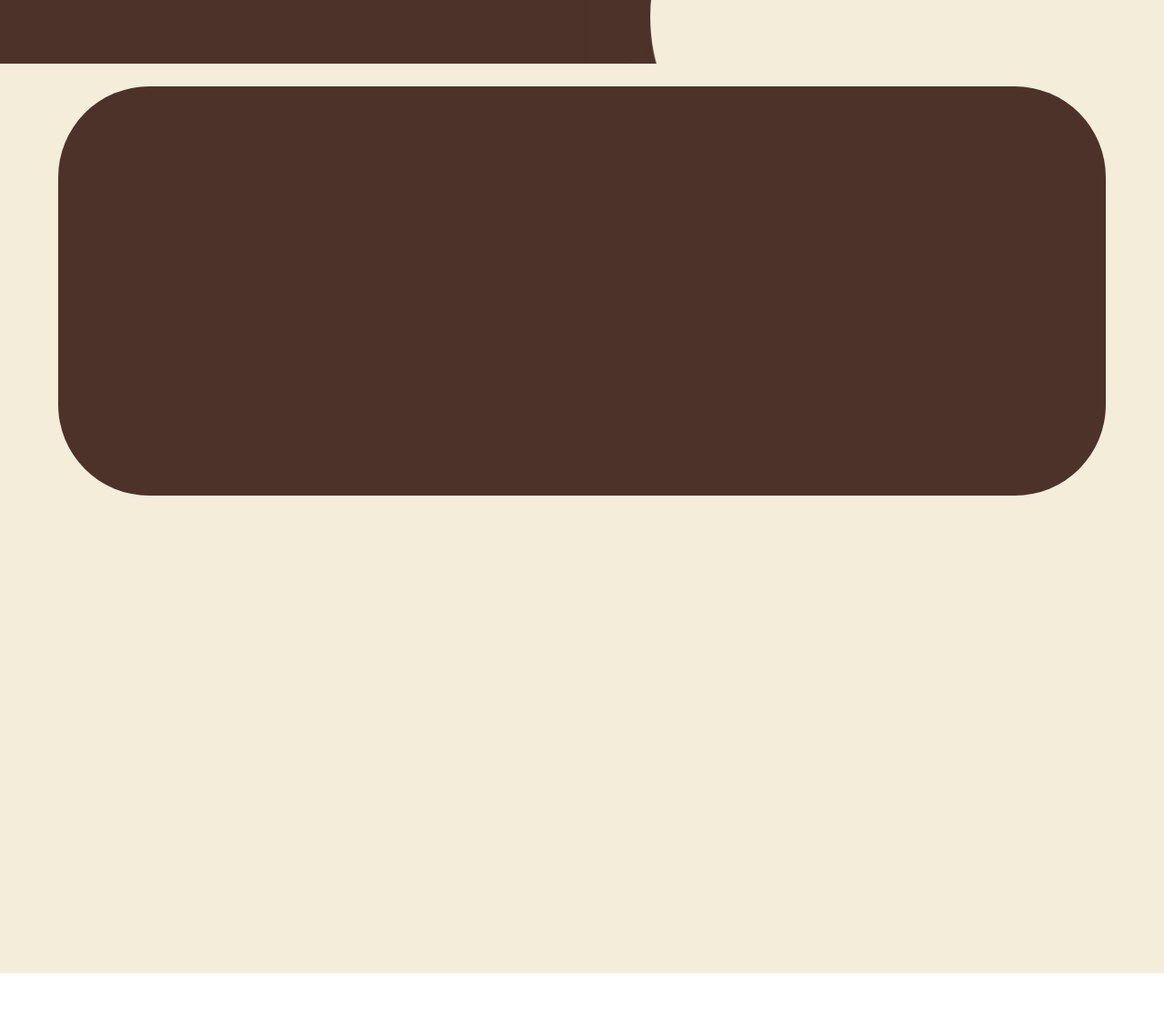
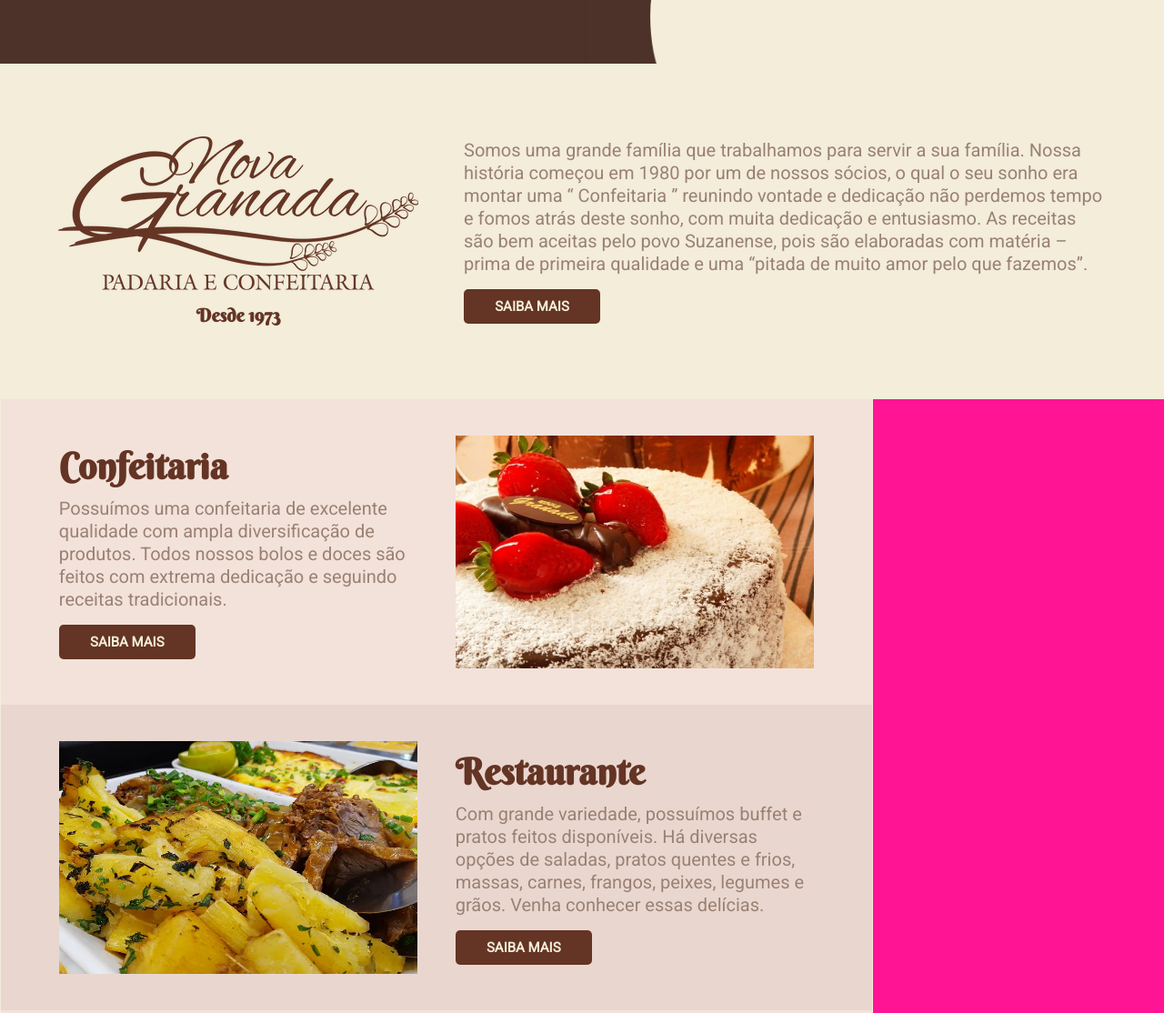
Before and after one commit to Soouzafeh/Padaria-Nova-Granada, a plain HTML site: page index.html in a window 1280 px wide. Shown: the part 563-1677 px from the top of the page at 91% size. Before the commit the page ends 1633 px from the top, so only its background shows below. Drawn offline with Linux system fonts and the light colour scheme.

Commit message:
novas áreas criadas para pc (falta novidades no rosa e um footer), sem responsividade

```diff
--- a/config.css
+++ b/config.css
@@ -2,7 +2,7 @@
 * {
    margin: 0 auto;
 }
-
+/*Menu escondido para ativar no celular*/
 .checkbtn {
   font-size: 30px;
   color: white;
@@ -15,8 +15,10 @@
 
 body {
    overflow-x:hidden;
+   background-color: #f3edda;
 }
 
+/*Fundo incial contiso no header e no contéudo do container*/
 .first {
    background: url(src/img/bg.png);
    width: 100%;
@@ -24,28 +26,11 @@ body {
    padding-bottom: 80px;
 }
 
-.dark {
-   background-color: #f3edda;
-   width: 100vw;
-   height: 500px;
-   display: flex;
-   align-items: center;
-   justify-content: center;
-}
-
-.inside {
-   background-color: #4d322a;
-   width: 90%;
-   height: 450px;
-   border-radius: 100px;
-}
-
-
+/*header*/
 .header {
    height: 16.105vw;
    display: flex;
 }
-
 
 .logo {
    flex: 25%;
@@ -61,7 +46,7 @@ body {
 .menu {
    flex: 75%;
    text-align: right;
-   margin-right: 35.5vw;
+   margin-right: 33vw;
    margin-top:  4.758418740849195vw;
 }
 
@@ -88,57 +73,6 @@ body {
 
 .op:hover::after {
    width: 100%;
-}
-
-.mid {
-   display: flex;
-   width: 100%;
-   justify-content: center;
-   top: 33.5%;
-   margin: 0 auto;
-}
-
-.slogan {
-    width: 40.26354319180088vw;
-    margin-left: 5.124450951683748vw;
-    margin-top: -2.1961932650073206vw;
-}
-
-.slogan h1 {
-    color: rgba(253,252,252,255);
-    font-size: 5.856515373352855vw;
-}
-
-.breakfast {
-  padding-right: 13.90922401171303vw;
-  margin-top: -5.856515373352855vw;
-}
-
-.breakfast img{
-   height: 32.94289897510981vw;
-   float: right;
-}
-
-.social {
-   background-color: #4d322a;
-   height: 21.961932650073205vw;
-   width: 6vw;
-   border-bottom-left-radius: 0.29282576866764276vw;
-   border-top-left-radius: 0.29282576866764276vw;
-   text-align: center;
-   align-items: center;
-   justify-content: center;
-   float: right;
-   display: block;
-   position: absolute;
-   right: 0vw;
-
-}
-
-.social a img {
-   width: 2.9282576866764276vw;
-   text-align: center;
-   padding-top: 2.049780380673499vw;
 }
 
 .search-button img {
@@ -192,12 +126,209 @@ body {
    font-family: 'Berkshire Swash', cursive;
 }
 
+/*parte inicial após header*/
+.mid {
+   display: flex;
+   width: 100%;
+   justify-content: center;
+   top: 33.5%;
+   margin: 0 auto;
+}
+
+.slogan {
+    width: 40.26354319180088vw;
+    margin-left: 5.124450951683748vw;
+    margin-top: -2.1961932650073206vw;
+}
+
+.slogan h1 {
+    color: rgba(253,252,252,255);
+    font-size: 5.856515373352855vw;
+}
+
+.breakfast {
+  padding-right: 13.90922401171303vw;
+  margin-top: -5.856515373352855vw;
+}
+
+.breakfast img{
+   height: 32.94289897510981vw;
+   float: right;
+}
+
+.social {
+   background-color: #4d322a;
+   height: 21.961932650073205vw;
+   width: 6vw;
+   border-bottom-left-radius: 0.29282576866764276vw;
+   border-top-left-radius: 0.29282576866764276vw;
+   text-align: center;
+   align-items: center;
+   justify-content: center;
+   float: right;
+   display: block;
+   position: absolute;
+   right: 0vw;
+
+}
+
+.social a img {
+   width: 2.9282576866764276vw;
+   text-align: center;
+   padding-top: 2.049780380673499vw;
+}
+
+/*Parte pós apresentação inicial que falará um pouco do sobre nós*/
+
+.conteudo {
+   display: flex;
+   height: max-content;
+   flex-direction: column;
+}
+
+.peq_sobre {
+   display: flex;
+   padding: 80px 5vw 80px 5vw;
+   width: 90%;
+   height: 22vw;
+   height: max-content;
+   align-items: center;
+}
+
+.esq_peq_sobre{
+   justify-content: center;
+   align-items: center;
+   display: flex;
+   flex-direction: column;
+   height: max-content;
+}
+
+.esq_peq_sobre img {
+   width: 20;
+}
+
+h2 {
+   text-align: center;
+   padding-top: 10px;
+   color: #643424;
+   font-family: 'Berkshire Swash', cursive;
+   font-size: 20px;
+}
+
+.dir_peq_sobre {
+   margin-left: 50px;
+   height: max-content;
+}
+
+.peq_sobre p {
+   font-size: 20px;
+   line-height: 25px;
+   color: #9a8174;
+   font-family: 'Roboto', sans-serif;
+}
+
+.btn {
+   background-color: #643424;
+   border: 0;
+   border-radius: 5px;
+   font-size: 15px;
+   margin-top: 15px;
+   padding: 10px;
+   font-family: 'Roboto', sans-serif;
+   font-weight: 600;
+   display: inline-block;
+   width: 150px;
+   color: #f3edda;
+   transition: 500ms;
+}
+
+.btn:hover {
+   cursor: pointer;
+   transform: scale(1.09);
+}
+
+/*topicos com atalhos e novidades*/
+
+.topicos {
+   height: max-content;
+   display: flex;
+   flex-direction: row;
+   width: 100%;
+}
+
+.esq_topicos {
+   flex: 75%;
+   display: flex;
+   flex-direction: column;
+}
+
+.topico1, .topico3{
+   width: 86.5%;
+   display: flex;
+   flex-direction: row;
+   padding: 40px 5vw 40px 5vw;
+   height: max-content;
+   align-items: center;
+   background-color: #f3e2da;
+}
+
+.texto_topico1 {
+   width: 50%;
+   margin-right: 5%;
+}
+
+h3{
+   font-family: 'Berkshire Swash', cursive;
+   font-size: 40px;
+   color: #643424;
+}
+
+.topicos p {
+   padding-top: 10px;
+   font-size: 20px;
+   line-height: 25px;
+   color: #9a8174;
+   font-family: 'Roboto', sans-serif;
+}
+
+.imagem_topico{
+   flex: 50%;
+   box-sizing: border-box;
+   height: 20vw;
+   max-width: 100%;
+}
+
+.imagem_topico img {
+   width: 100%;
+   height: 100%;
+}
+
+.topico2 {
+   background-color: #e9d7cf;
+   width: 86.5%;
+   display: flex;
+   flex-direction: row;
+   padding: 40px 5vw 40px 5vw;
+   height: max-content;
+   align-items: center;
+}
+
+.texto_topico2 {
+   flex: 50%;
+   margin-left: 5%;
+}
+
+.dir_topicos {
+   background-color: deeppink;
+   flex:25%
+}
+
 /*Configuração para tablet*/
 
 @media only screen and (max-width:900px){
 
   .search-txt, .op {
-     font-size: 1.78vw;
+     font-size: 1.6vw;
   }
 
   .menu {
@@ -215,6 +346,11 @@ body {
   .search-box {
      margin-top: 25px;
   }
+
+  .dir_peq_sobre {
+   margin-left: 50px;
+   background-color: rgb(0, 51, 255);
+   height: max-content;
 
 }
 
--- a/index.html
+++ b/index.html
@@ -9,6 +9,7 @@
         <link rel="preconnect" href="https://fonts.gstatic.com" crossorigin>
         <link rel="stylesheet" href="https://cdnjs.cloudflare.com/ajax/libs/font-awesome/5.15.4/css/all.min.css">
         <link href="https://fonts.googleapis.com/css2?family=Berkshire+Swash&display=swap" rel="stylesheet">
+        <link href="https://fonts.googleapis.com/css2?family=Roboto&display=swap" rel="stylesheet">
         <script src="https://kit.fontawesome.com/a076d05399.js"></script>
     </head>
     <body>
@@ -30,7 +31,7 @@
                 <a class="op" href="sobre.html">Sobre nós</a>
                 <a class="op" href="galeria.html">Galeria</a>
                 <a class="op" href="encomendas.html">Encomendas</a>
-                <a class="op" href="local.html">Local</a>
+                <a class="op" href="cardapio.html">Cardápio</a>
                 <a class="op" href="contato.html">Contato</a>
             </div>
             <div class="search-box">
@@ -41,7 +42,7 @@
             </div>
             </div>
             <div class="container">
-        <div class="mid">
+                <div class="mid">
             <div class="slogan">
                 <h1>A vida só começa depois do café da manhã.</h1>
             </div>
@@ -62,17 +63,56 @@
                     <img src="/src/img/email-icon.png" alt="Ícone do Email">
                 </a>
             </div>
-        </div>
+                </div>
             </div>
         </div>
-        <div class="dark">
-            <div class="inside">
+        <div class="conteudo">
+            <div class="peq_sobre">
+                <div class="esq_peq_sobre">
+                    <img src="src/img/logo-sem-fundo.png" alt="Logo">
+                    <h2>Desde 1973</h2>
+                </div>
+                <div class="dir_peq_sobre">
+                    <p>Somos uma grande família que trabalhamos para servir a sua família. Nossa história começou em 1980 por um de nossos sócios, o qual o seu sonho era montar uma “ Confeitaria ” reunindo vontade e dedicação não perdemos tempo e fomos atrás deste sonho, com muita dedicação e entusiasmo. As receitas são bem aceitas pelo povo Suzanense, pois são elaboradas com matéria – prima de primeira qualidade e uma “pitada de muito amor pelo que fazemos”. </p>
+                    <a href="sobre.html"><button type="button" class="btn">SAIBA MAIS</button></a>
+                </div>
+            </div>
+            <div class="topicos">
+                <div class="esq_topicos">
+                    <div class="topico1">
+                        <div class="texto_topico1">
+                            <h3>Confeitaria</h3>
+                            <p>Possuímos uma confeitaria de excelente qualidade com ampla diversificação de produtos. Todos nossos bolos e doces são feitos com extrema dedicação e seguindo receitas tradicionais.</p>
+                            <a href="#"><button type="button" class="btn">SAIBA MAIS</button></a>
+                        </div>
+                        <div class="imagem_topico">
+                            <img src="src/img/confeitaria.jpg" alt="Confeitaria">
+                        </div>
+                    </div>
+                    <div class="topico2">
+                        <div class="imagem_topico">
+                            <img src="src/img/restaurante.jpg" alt="Restaurante">
+                        </div>
+                        <div class="texto_topico2">
+                            <h3>Restaurante</h3>
+                            <p>Com grande variedade, possuímos buffet e pratos feitos disponíveis. Há diversas opções de saladas, pratos quentes e frios, massas, carnes, frangos, peixes, legumes e grãos. Venha conhecer essas delícias.</p>
+                            <a href="#"><button type="button" class="btn">SAIBA MAIS</button></a>
+                        </div>
+                    </div>
+                    <div class="topico3">
+                        <div class="texto_topico1">
+                            <h3>Panificação</h3>
+                            <p>Prezando pela tradição, buscamos sempre trazer panificados saborosos e fresquinhos. Mantendo o excelente padrão de qualidade, sempre há uma opção para o seu dia.</p>
+                            <a href="#"><button type="button" class="btn">SAIBA MAIS</button></a>
+                        </div>
+                        <div class="imagem_topico">
+                            <img src="src/img/panificacao.jpg" alt="Panificação">
+                        </div>
+                    </div>
+                </div>
+                <div class="dir_topicos">
 
-            </div>
-        </div>
-        <div class="dark">
-            <div class="inside2">
-
+                </div>
             </div>
         </div>
     </body>
```
Also changed, not shown: src/img/confeitaria.jpg (added), src/img/panificacao.jpg (added), src/img/panificacao2.jpg (added), src/img/restaurante.jpg (added).
